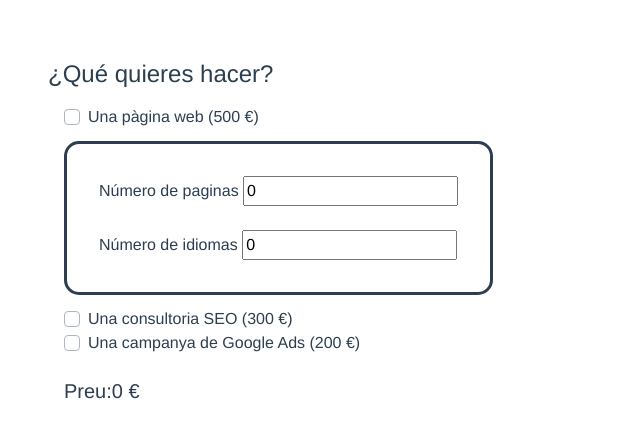
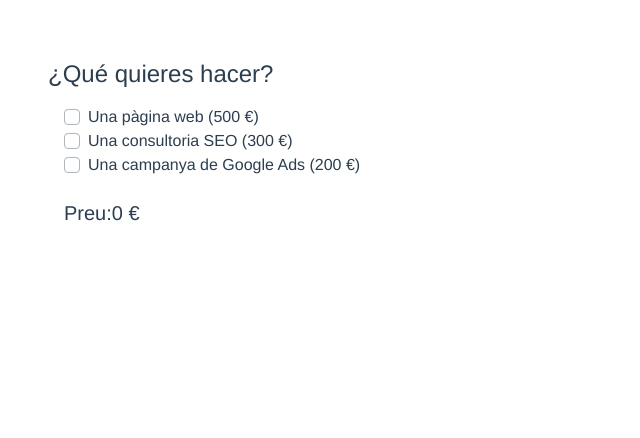
Before and after one commit to xvrmas/sprint-7, a Vue app: page / in a window 1280 px wide. Shown: the top 438 px of the page, without its empty margins (0-640 px from the left). Built offline with nearby package versions, Linux system fonts and the light colour scheme.

Commit message:
exercici3

```diff
--- a/src/components/Panell.vue
+++ b/src/components/Panell.vue
@@ -1,5 +1,6 @@
 <template>
-  <div>
+  <!-- <div> -->
+  <div v-if="condition">
     <div class="carta">
       Número de paginas <input type="number" v-model="sumaTotal1" /><br /><br />
       Número de idiomas <input type="number" v-model="sumaTotal2" />
@@ -9,12 +10,13 @@
 <script>
 export default {
   name: "Panell",
-  props: ["selected"],
+  props: ["selected","flotant"],
   data() {
     return {
       sumaTotal1: 0,
       sumaTotal2: 0,
       paginesIdiomes: 0,
+      condition: false,
     };
   },
 
@@ -23,7 +25,8 @@ export default {
     sumaTotal() {
       if (this.sumaTotal1 < 0) {
         this.sumaTotal1 = 0;
-      } if (this.sumaTotal2 < 0) {
+      }
+      if (this.sumaTotal2 < 0) {
         this.sumaTotal2 = 0;
       } else this.paginesIdiomes = this.sumaTotal1 * 30 + this.sumaTotal2 * 30;
       {
@@ -34,6 +37,7 @@ export default {
       this.total = 0;
       for (let item of this.selected) {
         this.total = this.total + item;
+        // this.condition=true
       }
       return this.total + this.paginesIdiomes;
     },
@@ -42,7 +46,7 @@ export default {
     sumaPresupost: function () {
       this.$emit("resultat", this.sumaPresupost);
     },
-     sumaTotal(){}
+    sumaTotal() {},
   },
 };
 </script>
--- a/src/views/HomeView.vue
+++ b/src/views/HomeView.vue
@@ -5,7 +5,7 @@
       <b-form-checkbox id="check1" v-model="selected" :value="500"
         >Una pàgina web (500 €)</b-form-checkbox
       >
-      <panell :selected="selected" @resultat="totalSuma"></panell>
+      <panell :selected="selected" :flotant="panellFlotant" @resultat="totalSuma"></panell>
 
       <b-form-checkbox id="check2" v-model="selected" :value="300"
         >Una consultoria SEO (300 €)</b-form-checkbox
@@ -29,12 +29,16 @@ export default {
     return {
       selected: [],
       resultat: 0,
+      panellFlotant:document.getElementById('check1')
     };
+
   },
+
   methods: {
     totalSuma(value) {
       this.resultat = value;
     },
+
   },
 };
 </script>
```
